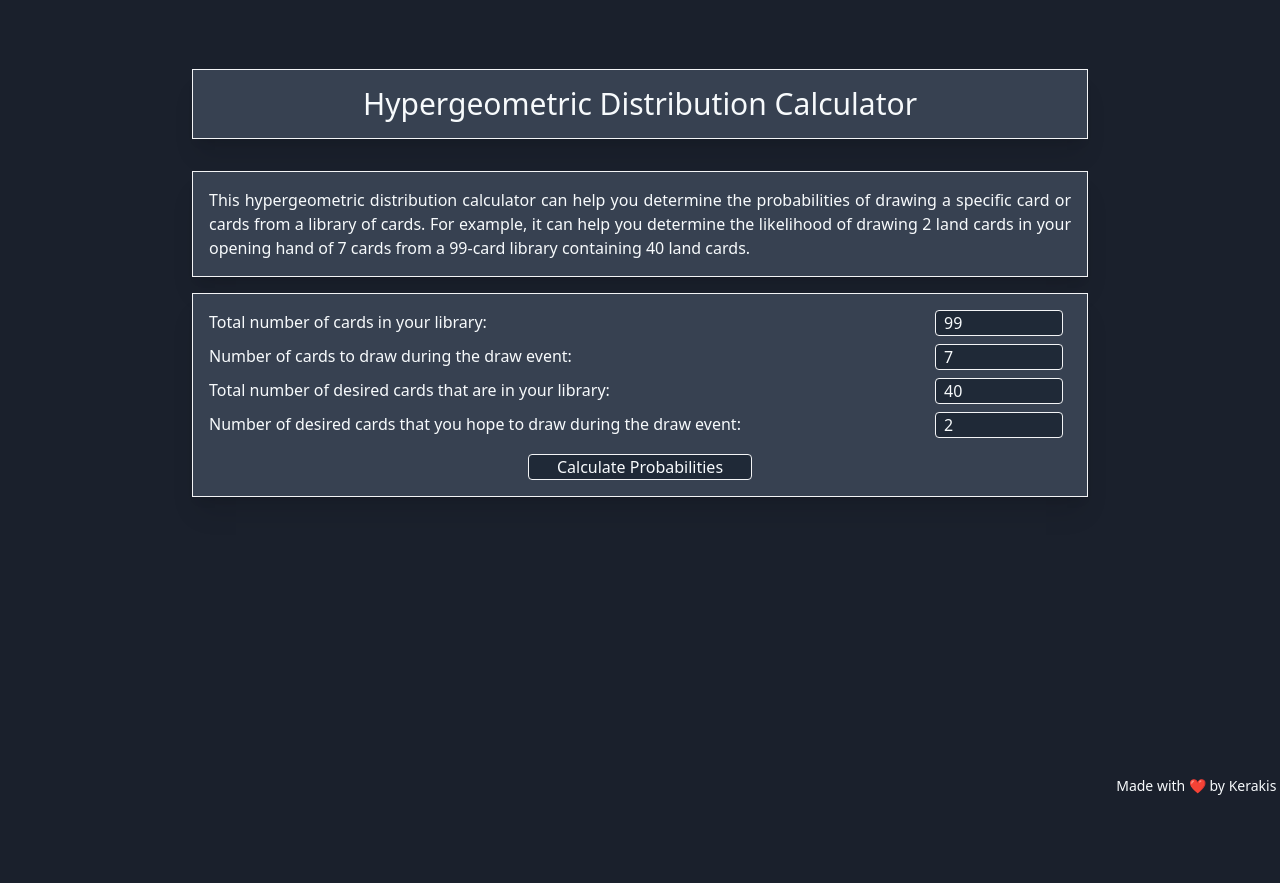
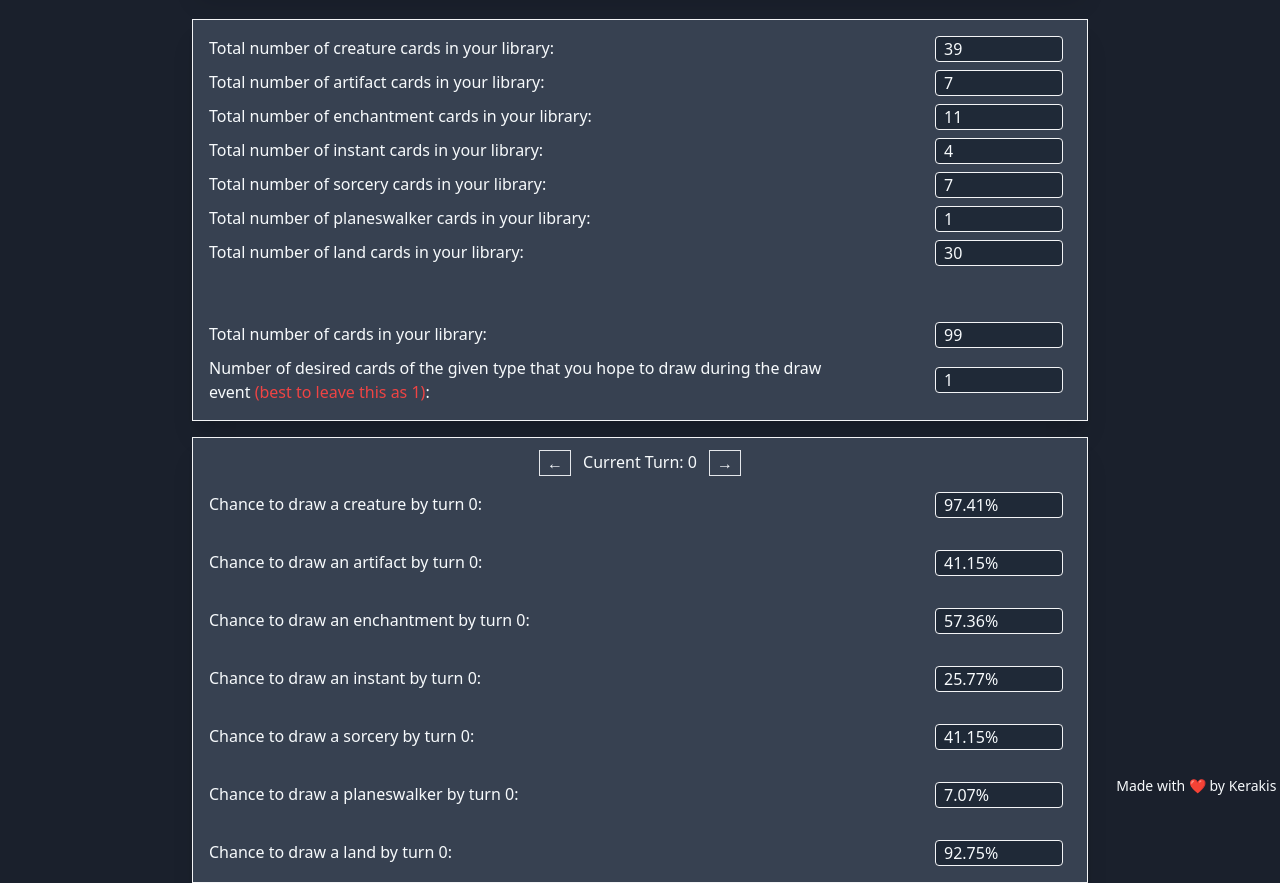
Before and after one commit to Kerakis/hypergeo-calc, a React (Create React App) app: page / in a window 1280 px wide. Before the commit the page ends 800 px from the top, so only its background shows below. Built offline with nearby package versions, Linux system fonts and the light colour scheme; the HTML template or start-up script is replaced by a standard one.

Commit message:
Code refactor to handle card types

```diff
--- a/src/App.js
+++ b/src/App.js
@@ -1,148 +1,36 @@
-import React, { useRef, useState } from 'react';
+import React, { useState } from 'react';
 import { useInput } from './hooks/input-hook';
+import { useHypGeo } from './hooks/hypgeo-hook';
 import './index.css';
-import smoothscroll from 'smoothscroll-polyfill';
-smoothscroll.polyfill();
 
 export default function App() {
-  const resultsRef = useRef(null);
-  const successesOverDrawRef = useRef(null);
-  const drawOverLibraryRef = useRef(null);
-  const successSizeOverLibraryRef = useRef(null);
-  const { value: N, bind: bindN } = useInput('99');
-  const { value: n, bind: bindn } = useInput('7');
-  const { value: M, bind: bindM } = useInput('40');
-  const { value: x, bind: bindx } = useInput('2');
-  const [exactCards, setExactCards] = useState(0);
-  const [cardsOrLess, setCardsOrLess] = useState(0);
-  const [cardsOrMore, setCardsOrMore] = useState(0);
-  const [noCards, setNoCards] = useState(0);
-  const [meanCards, setMeanCards] = useState(0);
-  const [currentLibrary, setCurrentLibrary] = useState(0);
-  const [currentDraw, setCurrentDraw] = useState(0);
-  const [currentSuccessSize, setCurrentSuccessSize] = useState(0);
-  const [currentSuccesses, setCurrentSuccesses] = useState(0);
+  const [currentTurn, setCurrentTurn] = useState(0);
+  const { value: N, bind: bindN } = useInput('99'); // The number of cards in the library
+  let n = currentTurn + 7; // Use this as type/tag/etc. 7 is added to account for an opening hand of 7 cards.
+  const { value: x, bind: bindx } = useInput('1'); // This is left as one to represent the fact that we want to know our chance to draw at least one card of the type/tag
+  const { value: creatures, bind: bindCreatures } = useInput('39');
+  const { value: artifacts, bind: bindArtifacts } = useInput('7');
+  const { value: enchantments, bind: bindEnchantments } = useInput('11');
+  const { value: instants, bind: bindInstants } = useInput('4');
+  const { value: sorceries, bind: bindSorceries } = useInput('7');
+  const { value: planeswalkers, bind: bindPlaneswalkers } = useInput('1');
+  const { value: lands, bind: bindLands } = useInput('30');
 
-  const choose = (n, x) => {
-    let r = 1;
-    for (let i = 1; i <= x; i++) {
-      r = (r * (n - (x - i))) / i;
-    }
-    return r;
+  const creatureOdds = useHypGeo(N, creatures, n, x);
+  const artifactOdds = useHypGeo(N, artifacts, n, x);
+  const enchantmentOdds = useHypGeo(N, enchantments, n, x);
+  const instantOdds = useHypGeo(N, instants, n, x);
+  const sorceryOdds = useHypGeo(N, sorceries, n, x);
+  const landOdds = useHypGeo(N, lands, n, x);
+  const planeswalkerOdds = useHypGeo(N, planeswalkers, n, x);
+
+  const nextTurn = () => {
+    setCurrentTurn(currentTurn + 1);
   };
 
-  /*
-   * N - library size
-   * M - desired cards in library
-   * n - number of cards to draw in one event
-   * x - number of the desired cards in the draw event
-   */
-
-  const pmf = (N, M, n, x) => {
-    return (choose(M, x) * choose(N - M, n - x)) / choose(N, n);
-  };
-
-  const lcdf = (N, M, n, x) => {
-    let r = 0;
-    for (let i = 0; i <= x; i++) {
-      r = r + pmf(N, M, n, i);
-    }
-    return r * 100;
-  };
-
-  const ucdf = (N, M, n, x) => {
-    let r = 0;
-    for (let i = 0; i < x; i++) {
-      r = r + pmf(N, M, n, i);
-    }
-    return (1 - r) * 100;
-  };
-
-  const whiff = (N, M, n) => {
-    return pmf(N, M, n, 0) * 100;
-  };
-
-  const mean = (N, M, n) => {
-    let r;
-    r = (n * M) / N;
-    return r.toFixed(0);
-  };
-
-  const executeScroll = () =>
-    resultsRef.current.scrollIntoView({ behavior: 'smooth' });
-
-  const handleSubmit = (e) => {
-    e.preventDefault();
-    const numM = parseFloat(M);
-    const numN = parseFloat(N);
-    const numn = parseFloat(n);
-    const numx = parseFloat(x);
-    setExactCards((+pmf(numN, numM, numn, numx) * 100).toFixed(2));
-    setCardsOrLess(+lcdf(numN, numM, numn, numx).toFixed(2));
-    setCardsOrMore(+ucdf(numN, numM, numn, numx).toFixed(2));
-    setNoCards(+whiff(numN, numM, numn, numx).toFixed(2));
-    setMeanCards(+mean(numN, numM, numn, numx));
-    setCurrentLibrary(numN);
-    setCurrentDraw(numn);
-    setCurrentSuccessSize(numM);
-    setCurrentSuccesses(numx);
-    resultsRef.current.style.visibility = 'visible';
-    setTimeout(() => {
-      executeScroll();
-    }, 0);
-    numx > numn
-      ? (successesOverDrawRef.current.style.borderColor =
-          'rgb(220 38 38 / var(--tw-border-opacity))')
-      : (successesOverDrawRef.current.style.borderColor =
-          'rgb(243 244 246 / var(--tw-border-opacity))');
-    numn > numN
-      ? (drawOverLibraryRef.current.style.borderColor =
-          'rgb(220 38 38 / var(--tw-border-opacity))')
-      : (drawOverLibraryRef.current.style.borderColor =
-          'rgb(243 244 246 / var(--tw-border-opacity))');
-    numM > numN
-      ? (successSizeOverLibraryRef.current.style.borderColor =
-          'rgb(220 38 38 / var(--tw-border-opacity))')
-      : (successSizeOverLibraryRef.current.style.borderColor =
-          'rgb(243 244 246 / var(--tw-border-opacity))');
-  };
-
-  const isError =
-    currentSuccesses > currentDraw ||
-    currentDraw > currentLibrary ||
-    currentSuccessSize > currentLibrary;
-
-  const getErrorMessage = () => {
-    if (currentSuccesses > currentDraw) {
-      return (
-        <div className='text-red-600 p-4 self-center font-bold text-justify'>
-          <p>
-            The number of desired cards that you're hoping to draw during the
-            draw event can't be greater than the number of cards being drawn
-            during the draw event.
-          </p>
-        </div>
-      );
-    }
-    if (currentDraw > currentLibrary) {
-      return (
-        <div className='text-red-600 p-4 self-center font-bold text-justify'>
-          <p>
-            The number of cards drawn during the draw event can't be greater
-            than the number of cards in your library.
-          </p>
-        </div>
-      );
-    }
-    if (currentSuccessSize > currentLibrary) {
-      return (
-        <div className='text-red-600 p-4 self-center font-bold text-justify'>
-          <p>
-            The total number of desired cards can't be greater than the number
-            of cards in your library.
-          </p>
-        </div>
-      );
+  const previousTurn = () => {
+    if (currentTurn > 0) {
+      setCurrentTurn(currentTurn - 1);
     }
   };
 
@@ -154,20 +42,99 @@ export default function App() {
             Hypergeometric Distribution Calculator
           </h1>
         </div>
-        <div className='mb-4 mx-auto flex flex-col items-center bg-gray-700 container border-solid border border-gray-100 shadow-xl'>
-          <h3 className='p-4 text-justify'>
-            This hypergeometric distribution calculator can help you determine
-            the probabilities of drawing a specific card or cards from a library
-            of cards. For example, it can help you determine the likelihood of
-            drawing 2 land cards in your opening hand of 7 cards from a 99-card
-            library containing 40 land cards.
-          </h3>
+        <div className='mb-4 m-auto bg-gray-700 container border-solid border border-gray-100 shadow-xl'>
+          <form className='flex flex-col md:grid md:grid-cols-4 md:gap-y-2 p-4 md:justify-items-start'>
+            <div className='col-span-3'>
+              <label>Total number of creature cards in your library:</label>
             </div>
-        <div className='mb-4 m-auto bg-gray-700 container border-solid border border-gray-100 shadow-xl'>
-          <form
-            className='flex flex-col md:grid md:grid-cols-4 md:gap-y-2 p-4 md:justify-items-start'
-            onSubmit={handleSubmit}
-          >
+            <div className='justify-self-end self-center md:w-auto w-full'>
+              <input
+                className='bg-gray-800 focus:bg-slate-500 transition-colors border border-solid rounded border-gray-100 text-center md:text-left px-2 my-1 md:my-0 md:mx-2 w-full md:w-32'
+                type='number'
+                required
+                min='1'
+                max='1000'
+                {...bindCreatures}
+              />
+            </div>
+            <div className='col-span-3'>
+              <label>Total number of artifact cards in your library:</label>
+            </div>
+            <div className='justify-self-end self-center md:w-auto w-full'>
+              <input
+                className='bg-gray-800 focus:bg-slate-500 transition-colors border border-solid rounded border-gray-100 text-center md:text-left px-2 my-1 md:my-0 md:mx-2 w-full md:w-32'
+                type='number'
+                required
+                min='1'
+                max='1000'
+                {...bindArtifacts}
+              />
+            </div>
+            <div className='col-span-3'>
+              <label>Total number of enchantment cards in your library:</label>
+            </div>
+            <div className='justify-self-end self-center md:w-auto w-full'>
+              <input
+                className='bg-gray-800 focus:bg-slate-500 transition-colors border border-solid rounded border-gray-100 text-center md:text-left px-2 my-1 md:my-0 md:mx-2 w-full md:w-32'
+                type='number'
+                required
+                min='1'
+                max='1000'
+                {...bindEnchantments}
+              />
+            </div>
+            <div className='col-span-3'>
+              <label>Total number of instant cards in your library:</label>
+            </div>
+            <div className='justify-self-end self-center md:w-auto w-full'>
+              <input
+                className='bg-gray-800 focus:bg-slate-500 transition-colors border border-solid rounded border-gray-100 text-center md:text-left px-2 my-1 md:my-0 md:mx-2 w-full md:w-32'
+                type='number'
+                required
+                min='1'
+                max='1000'
+                {...bindInstants}
+              />
+            </div>
+            <div className='col-span-3'>
+              <label>Total number of sorcery cards in your library:</label>
+            </div>
+            <div className='justify-self-end self-center md:w-auto w-full'>
+              <input
+                className='bg-gray-800 focus:bg-slate-500 transition-colors border border-solid rounded border-gray-100 text-center md:text-left px-2 my-1 md:my-0 md:mx-2 w-full md:w-32'
+                type='number'
+                required
+                min='1'
+                max='1000'
+                {...bindSorceries}
+              />
+            </div>
+            <div className='col-span-3'>
+              <label>Total number of planeswalker cards in your library:</label>
+            </div>
+            <div className='justify-self-end self-center md:w-auto w-full'>
+              <input
+                className='bg-gray-800 focus:bg-slate-500 transition-colors border border-solid rounded border-gray-100 text-center md:text-left px-2 my-1 md:my-0 md:mx-2 w-full md:w-32'
+                type='number'
+                required
+                min='1'
+                max='1000'
+                {...bindPlaneswalkers}
+              />
+            </div>
+            <div className='col-span-3'>
+              <label>Total number of land cards in your library:</label>
+            </div>
+            <div className='justify-self-end self-center md:w-auto w-full mb-12'>
+              <input
+                className='bg-gray-800 focus:bg-slate-500 transition-colors border border-solid rounded border-gray-100 text-center md:text-left px-2 my-1 md:my-0 md:mx-2 w-full md:w-32'
+                type='number'
+                required
+                min='1'
+                max='1000'
+                {...bindLands}
+              />
+            </div>
             <div className='col-span-3'>
               <label>Total number of cards in your library:</label>
             </div>
@@ -176,50 +143,20 @@ export default function App() {
                 className='bg-gray-800 focus:bg-slate-500 transition-colors border border-solid rounded border-gray-100 text-center md:text-left px-2 my-1 md:my-0 md:mx-2 w-full md:w-32'
                 type='number'
                 required
-                min='1'
+                min='0'
                 max='1000'
                 {...bindN}
               />
             </div>
             <div className='col-span-3'>
-              <label>Number of cards to draw during the draw event:</label>
-            </div>
-            <div className='justify-self-end self-center md:w-auto w-full'>
-              <input
-                ref={drawOverLibraryRef}
-                className='bg-gray-800 focus:bg-slate-500 transition-colors border border-solid rounded border-gray-100 text-center md:text-left px-2 my-1 md:my-0 md:mx-2 w-full md:w-32'
-                type='number'
-                required
-                min='1'
-                max='1000'
-                {...bindn}
-              />
-            </div>
-            <div className='col-span-3'>
               <label>
-                Total number of desired cards that are in your library:
+                Number of desired cards of the given type that you hope to draw
+                during the draw event{' '}
+                <span className='text-red-500'>(best to leave this as 1)</span>:
               </label>
             </div>
             <div className='justify-self-end self-center md:w-auto w-full'>
               <input
-                ref={successSizeOverLibraryRef}
-                className='bg-gray-800 focus:bg-slate-500 transition-colors border border-solid rounded border-gray-100 text-center md:text-left px-2 my-1 md:my-0 md:mx-2 w-full md:w-32'
-                type='number'
-                required
-                min='0'
-                max='1000'
-                {...bindM}
-              />
-            </div>
-            <div className='col-span-3'>
-              <label>
-                Number of desired cards that you hope to draw during the draw
-                event:
-              </label>
-            </div>
-            <div className='justify-self-end self-center md:w-auto w-full'>
-              <input
-                ref={successesOverDrawRef}
                 className='bg-gray-800 focus:bg-slate-500 transition-colors border border-solid rounded border-gray-100 text-center md:text-left px-2 my-1 md:my-0 md:mx-2 w-full md:w-32'
                 type='number'
                 required
@@ -228,67 +165,74 @@ export default function App() {
                 {...bindx}
               />
             </div>
-            <div className='mx-auto col-span-4 mt-4 md:mt-2'>
-              <input
-                className='bg-gray-800 hover:bg-slate-500 transition-colors border border-solid rounded border-gray-100 w-56'
-                type='submit'
-                value='Calculate Probabilities'
-              />
-            </div>
           </form>
         </div>
-        <div
-          ref={resultsRef}
-          className='invisible m-auto flex flex-col bg-gray-700 container border-solid border border-gray-100 shadow-xl'
-        >
-          {isError && getErrorMessage()}
-
-          {!isError && (
+        <div className='m-auto flex flex-col bg-gray-700 container border-solid border border-gray-100 shadow-xl'>
+          <div className='flex flex-row justify-center mt-3 container'>
+            <button className='border w-8 mx-3' onClick={previousTurn}>
+              &#8592;
+            </button>
+            <span>Current Turn: {currentTurn}</span>
+            <button className='border w-8 mx-3' onClick={nextTurn}>
+              &#8594;
+            </button>
+          </div>
           <div className='flex flex-col md:grid md:grid-cols-4 md:gap-y-2 p-4 md:justify-items-start'>
             <div className='col-span-3'>
-                <p>
-                  Chance to draw exactly {currentSuccesses} of the desired card:{' '}
-                </p>
+              <p>Chance to draw a creature by turn {currentTurn}:</p>
             </div>
             <div className='justify-self-end self-center bg-gray-800 border border-solid rounded border-gray-100 text-center md:text-left px-2 mx-2 my-1 md:my-0 w-full md:w-32 overflow-hidden'>
-                {exactCards}%
+              {creatureOdds}%
             </div>
+          </div>
+          <div className='flex flex-col md:grid md:grid-cols-4 md:gap-y-2 p-4 md:justify-items-start'>
             <div className='col-span-3'>
-                <p>
-                  Chance to draw {currentSuccesses} or less of the desired card:{' '}
-                </p>
+              <p>Chance to draw an artifact by turn {currentTurn}:</p>
             </div>
             <div className='justify-self-end self-center bg-gray-800 border border-solid rounded border-gray-100 text-center md:text-left px-2 mx-2 my-1 md:my-0 w-full md:w-32 overflow-hidden'>
-                {cardsOrLess}%
+              {artifactOdds}%
             </div>
+          </div>
+          <div className='flex flex-col md:grid md:grid-cols-4 md:gap-y-2 p-4 md:justify-items-start'>
             <div className='col-span-3'>
-                <p>
-                  Chance to draw {currentSuccesses} or more of the desired card:
-                </p>
+              <p>Chance to draw an enchantment by turn {currentTurn}:</p>
             </div>
             <div className='justify-self-end self-center bg-gray-800 border border-solid rounded border-gray-100 text-center md:text-left px-2 mx-2 my-1 md:my-0 w-full md:w-32 overflow-hidden'>
-                {cardsOrMore}%
+              {enchantmentOdds}%
             </div>
+          </div>
+          <div className='flex flex-col md:grid md:grid-cols-4 md:gap-y-2 p-4 md:justify-items-start'>
             <div className='col-span-3'>
-                <p>Chance to draw none of the desired card:</p>
+              <p>Chance to draw an instant by turn {currentTurn}:</p>
             </div>
             <div className='justify-self-end self-center bg-gray-800 border border-solid rounded border-gray-100 text-center md:text-left px-2 mx-2 my-1 md:my-0 w-full md:w-32 overflow-hidden'>
-                {noCards}%
-              </div>
-              <div className='col-span-4 text-justify'>
-                <p>
-                  On average, you can expect to draw{' '}
-                  <span className='font-bold'>{meanCards}</span> of the desired
-                  card(s) when you draw{' '}
-                  <span className='font-bold'>{currentDraw}</span> card(s) from
-                  a <span className='font-bold'>{currentLibrary}</span>-card
-                  library containing{' '}
-                  <span className='font-bold'>{currentSuccessSize}</span> of the
-                  desired card(s).
-                </p>
+              {instantOdds}%
             </div>
           </div>
-          )}
+          <div className='flex flex-col md:grid md:grid-cols-4 md:gap-y-2 p-4 md:justify-items-start'>
+            <div className='col-span-3'>
+              <p>Chance to draw a sorcery by turn {currentTurn}:</p>
+            </div>
+            <div className='justify-self-end self-center bg-gray-800 border border-solid rounded border-gray-100 text-center md:text-left px-2 mx-2 my-1 md:my-0 w-full md:w-32 overflow-hidden'>
+              {sorceryOdds}%
+            </div>
+          </div>
+          <div className='flex flex-col md:grid md:grid-cols-4 md:gap-y-2 p-4 md:justify-items-start'>
+            <div className='col-span-3'>
+              <p>Chance to draw a planeswalker by turn {currentTurn}:</p>
+            </div>
+            <div className='justify-self-end self-center bg-gray-800 border border-solid rounded border-gray-100 text-center md:text-left px-2 mx-2 my-1 md:my-0 w-full md:w-32 overflow-hidden'>
+              {planeswalkerOdds}%
+            </div>
+          </div>
+          <div className='flex flex-col md:grid md:grid-cols-4 md:gap-y-2 p-4 md:justify-items-start'>
+            <div className='col-span-3'>
+              <p>Chance to draw a land by turn {currentTurn}:</p>
+            </div>
+            <div className='justify-self-end self-center bg-gray-800 border border-solid rounded border-gray-100 text-center md:text-left px-2 mx-2 my-1 md:my-0 w-full md:w-32 overflow-hidden'>
+              {landOdds}%
+            </div>
+          </div>
         </div>
       </div>
       <footer className='mx-auto md:fixed md:right-0 md:bottom-0 m-1 mt-4 text-sm'>
--- /dev/null
+++ b/src/hooks/hypgeo-hook.js
@@ -0,0 +1,41 @@
+import { useEffect, useState } from 'react';
+
+export const useHypGeo = (N, type, n, x) => {
+  const [typeOdds, setTypeOdds] = useState(0);
+
+  useEffect(() => {
+    const choose = (n, x) => {
+      let r = 1;
+      for (let i = 1; i <= x; i++) {
+        r = (r * (n - (x - i))) / i;
+      }
+      return r;
+    };
+
+    /*
+     * N - library size
+     * M - desired cards in library
+     * n - number of cards to draw in one event
+     * x - number of the desired cards in the draw event
+     */
+
+    const pmf = (N, type, n, x) => {
+      return (choose(type, x) * choose(N - type, n - x)) / choose(N, n);
+    };
+
+    const ucdf = (N, type, n, x) => {
+      let r = 0;
+      for (let i = 0; i < x; i++) {
+        r = r + pmf(N, type, n, i);
+      }
+      return (1 - r) * 100;
+    };
+    const numM = parseFloat(type);
+    const numN = parseFloat(N);
+    const numn = parseFloat(n);
+    const numx = parseFloat(x);
+    setTypeOdds(+ucdf(numN, numM, numn, numx).toFixed(2));
+  }, [N, type, n, x]);
+
+  return typeOdds;
+};
```
Lines whose indentation alone changed are shown as unchanged.
